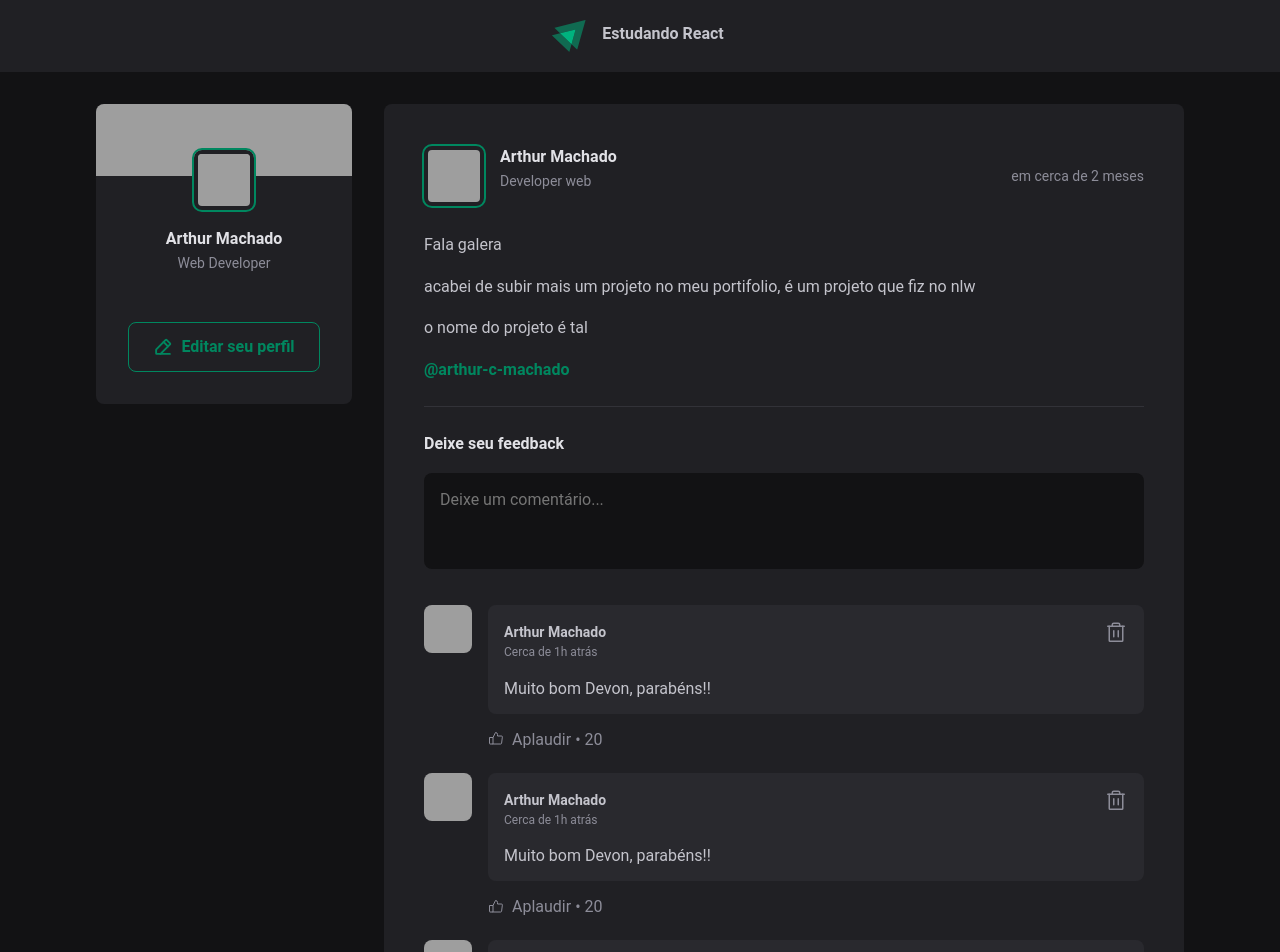
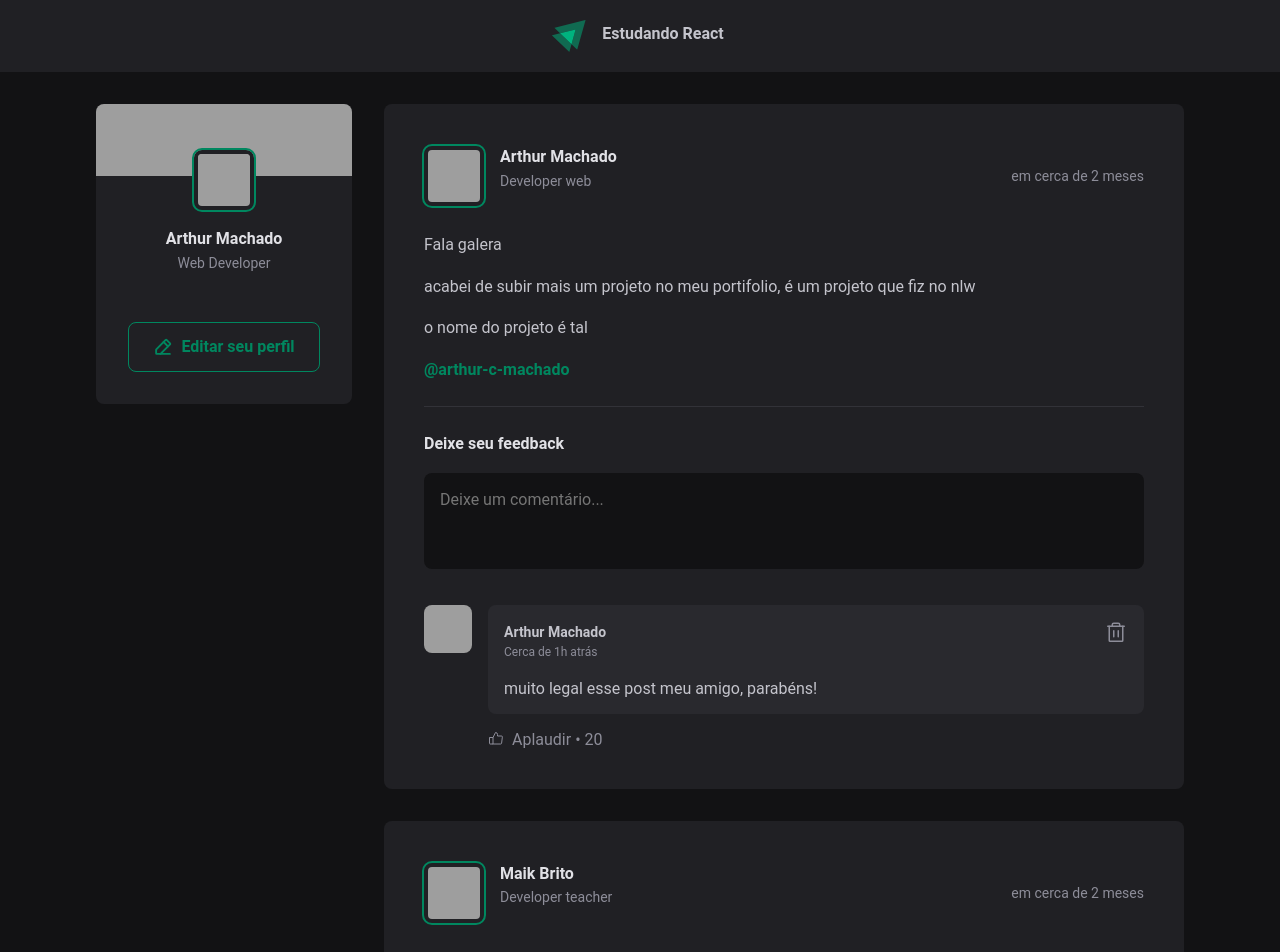
Before and after one commit to arthurcomac/feed-react, a React app: page / in a window 1280 px wide. Shown: the top 952 px of the page. Built offline with nearby package versions, Linux system fonts and the light colour scheme; grey boxes are pictures that could not be loaded; the HTML template or start-up script is replaced by a standard one.

Commit message:
feito automatização do processo de comentarios

```diff
--- a/src/components/Comment.jsx
+++ b/src/components/Comment.jsx
@@ -1,8 +1,9 @@
+import { parseWithOptions } from 'date-fns/fp';
 import { ThumbsUp, Trash } from 'phosphor-react';
 import { Avatar } from './Avatar';
 import styles from './Comment.module.css';
 
-export function Comment () {
+export function Comment (props) {
   return (
     <div className={styles.comment}>
       <Avatar hasBorder={false}  src="https://github.com/arthurcomac.png" alt="imagem de usuario" />
@@ -19,7 +20,7 @@ export function Comment () {
             </button>
           </header>
 
-          <p>Muito bom Devon, parabéns!!</p>
+          <p>{props.content}</p>
         </div>
 
         <footer>
--- a/src/components/Post.jsx
+++ b/src/components/Post.jsx
@@ -1,11 +1,18 @@
 import { format, formatDistanceToNow } from 'date-fns';
 import ptBR from 'date-fns/locale/pt-BR'
+import { useState } from 'react';
 
 import { Avatar } from './Avatar';
 import { Comment } from './Comment';
 import styles from './Post.module.css';
 
 export function Post({ author, publishedAt, content }) {
+  const [comments, setComments] = useState([
+    'muito legal esse post meu amigo, parabéns!'
+  ]);
+
+  const [newCommentText, setNewCommentText] = useState('');
+
   const publishedDateFormatted = format(publishedAt, "d 'de' LLLL 'as' HH:mm", {
     locale: ptBR,
   })
@@ -14,6 +21,17 @@ export function Post({ author, publishedAt, content }) {
     locale: ptBR,
     addSuffix: true,
   })
+
+  function handleCreateNewComment () {
+    event.preventDefault()
+
+    setComments([...comments, newCommentText])
+    setNewCommentText('');
+  }
+
+  function handleNewCommentChange() {
+    setNewCommentText(event.target.value);
+  }
 
   return(
     <article className={styles.post}>
@@ -36,10 +54,13 @@ export function Post({ author, publishedAt, content }) {
           }
         })}
       </div>
-      <form className={styles.commentForm}>
+      <form onSubmit={handleCreateNewComment} className={styles.commentForm}>
         <strong>Deixe seu feedback</strong>
         <textarea
+          name='comment'
           placeholder='Deixe um comentário...'
+          value={newCommentText}
+          onChange={handleNewCommentChange}
         />
         <footer>
           <button type='submit'>Comentar</button>
@@ -47,9 +68,9 @@ export function Post({ author, publishedAt, content }) {
       </form>
 
       <div className={styles.commentList}>
-        <Comment />
-        <Comment />
-        <Comment />
+        {comments.map(comment => {
+          return <Comment content={comment} />
+        })}
       </div>
     </article>
   )
```
